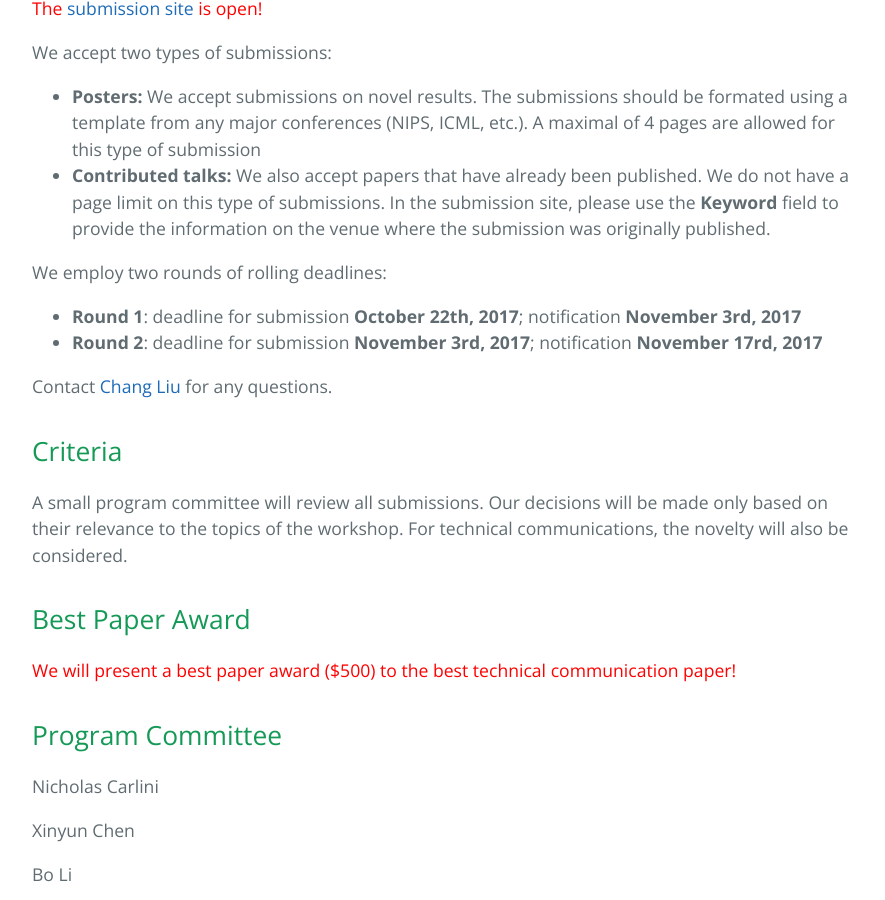
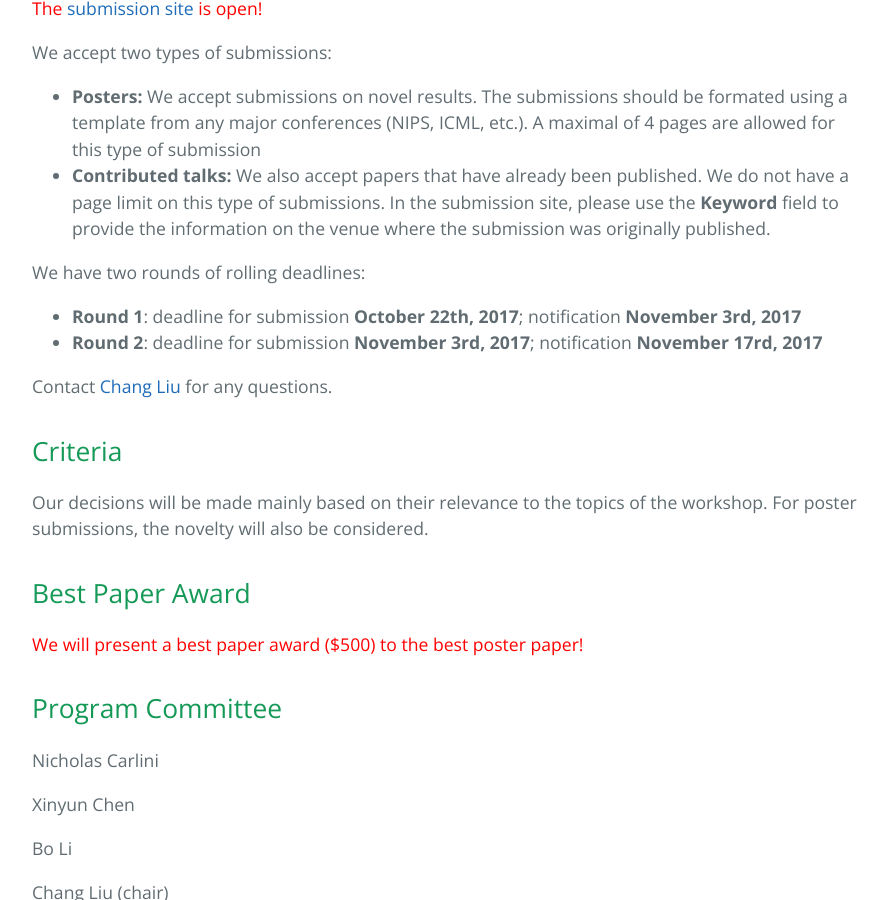
Before and after one commit to deep-learning-security/nips-workshop-2017, a Jekyll site: the page built from cfp.md, in a window 1280 px wide and 900 px high, scrolled down 1526 px. Shown: the whole window, without its empty margins (192-1077 px from the left). Built offline with Jekyll 4.4.1, drawn with Linux system fonts in a browser that asks for light colours.

Commit message:
language fix

```diff
--- a/cfp.md
+++ b/cfp.md
@@ -62,7 +62,7 @@ submission
 on this type of submissions. In the submission site, please use the **Keyword** field to provide the information
 on the venue where the submission was originally published.
 
-We employ two rounds of rolling deadlines:
+We have two rounds of rolling deadlines:
 + **Round 1**: deadline for submission **October 22th, 2017**; notification **November 3rd, 2017**
 + **Round 2**: deadline for submission **November 3rd, 2017**; notification **November 17rd, 2017**
 
@@ -70,12 +70,12 @@ Contact [Chang Liu](<mailto:liuchang@eecs.berkeley.edu>) for any questions.
 
 ## Criteria
 
-A small program committee will review all submissions. Our decisions will be made only based on their relevance
-to the topics of the workshop. For technical communications, the novelty will also be considered.
+Our decisions will be made mainly based on their relevance to the topics of the workshop.
+For poster submissions, the novelty will also be considered.
 
 ## Best Paper Award
 
-<span style="color:red">We will present a best paper award ($500) to the best technical communication paper!</span>
+<span style="color:red">We will present a best paper award ($500) to the best poster paper!</span>
 
 ## Program Committee
 
```
